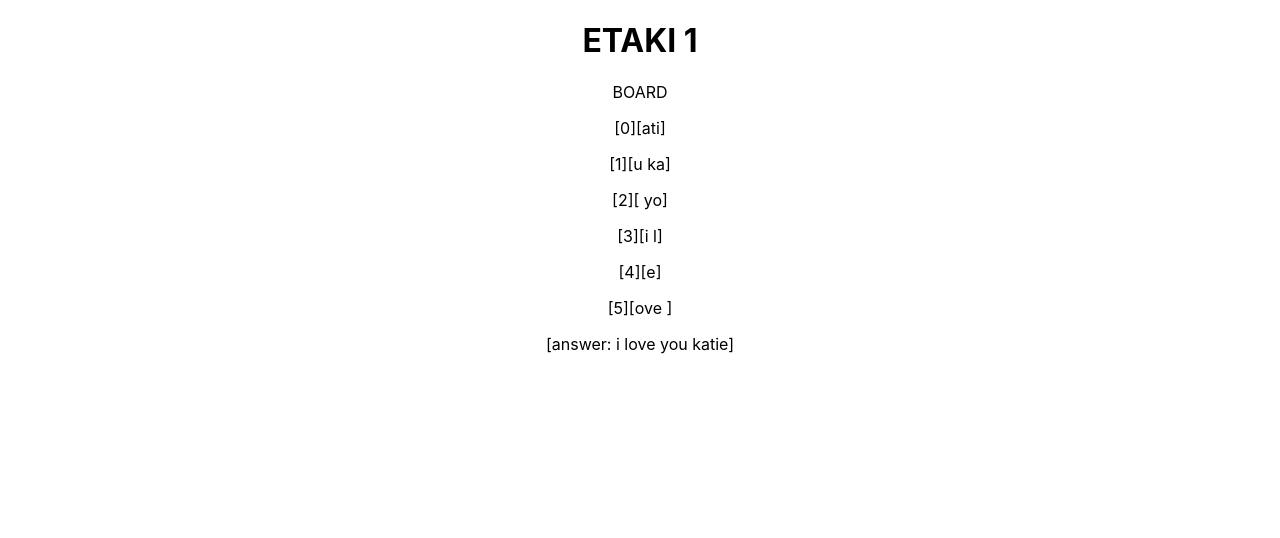
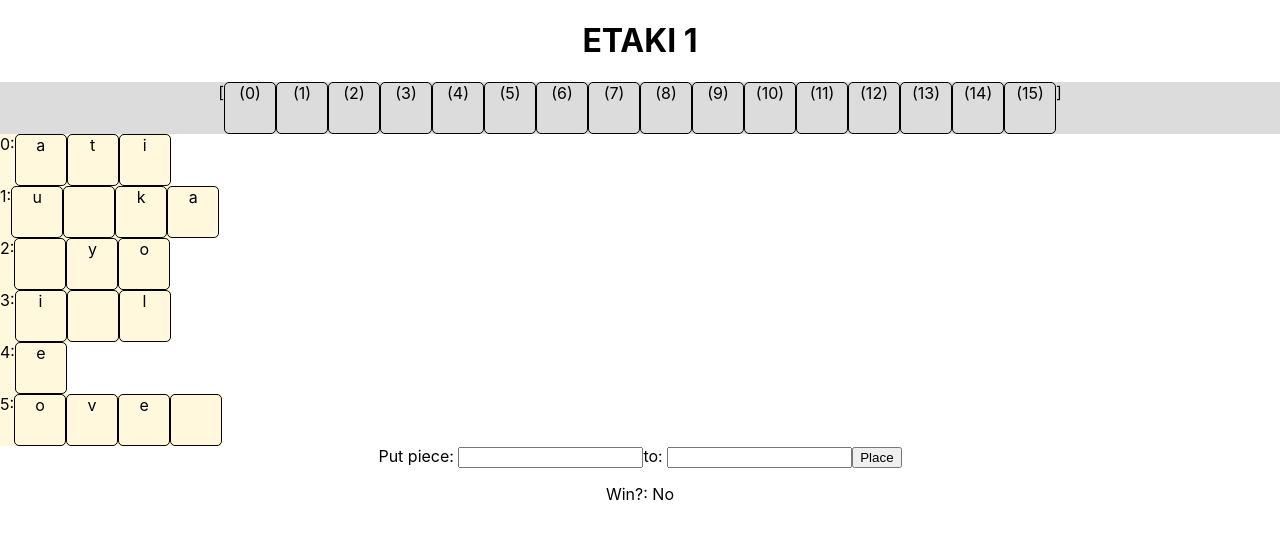
Before and after one commit to joseph-green/etaki, a React (Create React App) app in the folder client/: page / in a window 1280 px wide. Shown: the top 538 px of the page. Built offline with nearby package versions, Linux system fonts and the light colour scheme.

Commit message:
add gameplay

```diff
--- a/client/package.json
+++ b/client/package.json
@@ -7,6 +7,7 @@
     "@testing-library/react": "^12.1.4",
     "@testing-library/user-event": "^13.5.0",
     "react": "^18.0.0",
+    "react-bootstrap": "^2.3.1",
     "react-dom": "^18.0.0",
     "react-scripts": "5.0.0",
     "web-vitals": "^2.1.4"
--- a/client/src/components/App/App.js
+++ b/client/src/components/App/App.js
@@ -1,7 +1,8 @@
-import logo from './logo.svg';
 import './App.css';
 import Board from '../Board/Board'
+import Fragment from '../Fragment/Fragment'
 import React from 'react';
+
 
 
 class App extends React.Component {
@@ -9,21 +10,60 @@ class App extends React.Component {
     constructor(props) {
         super(props)
         this.state = {
-            etaki: this.props.etaki
+            etaki: this.props.etaki,
+            selectedPiece: 0,
+            selectedSlot: 0
         }
+
+        this.handleSelectPiece = this.handleSelectPiece.bind(this)
+        this.handleSelectSlot = this.handleSelectSlot.bind(this)
+        this.handlePlace = this.handlePlace.bind(this)
+        this.state.etaki.clearBoard()
+
+    }
+
+    handleSelectPiece(e) {
+        this.setState({selectedPiece: Number(e.target.value)})
+        console.log("select piece " + Number(e.target.value))
+    }
+
+    handleSelectSlot(e) {
+        this.setState({selectedSlot: Number(e.target.value)})
+        console.log("select slot " + Number(e.target.value))
+    }
+
+    handlePlace(e) {
+        console.log("place")
+        let fragment = this.state.etaki.fragments[this.state.selectedPiece]
+        this.state.etaki.addFragmentToBoard(fragment,this.state.selectedSlot)
+        this.setState({state: this.state})
+
     }
 
     render() {
         let pieceList = this.props.etaki.fragments.map((frag,i) => {
-            return <p>[{i}][{frag.fragment}]</p>
+            if (frag.position < 0) {
+                return <Fragment key={i} frag_number={i} frag={frag}/>
+            }
+            else {
+                return <span></span>
+            }
         });
+
+        let winState = this.state.etaki.complete ? "Yes" : "No";
         console.log(pieceList)
         return [
             <div className="App">
                 <h1>ETAKI {this.state.etaki.puzzle_number}</h1>
-                <Board />
+                <Board board={this.state.etaki.renderBoard()} />
                 {pieceList}
-                <p>[answer: {this.state.etaki.answer}]</p>
+                Put piece: <input onChange={this.handleSelectPiece} type='number' name='fragment'></input>
+                to: <input onChange={this.handleSelectSlot} type='number' name='fragment'></input>
+                <button onClick={this.handlePlace}>Place</button>
+
+
+                <p>Win?: {winState}</p>
+
             </div>
         ]
     }
--- /dev/null
+++ b/client/src/components/Board/Board.css
@@ -0,0 +1,7 @@
+
+.Board {
+    display: flex;
+    min-width: 50%;
+    background-color: gainsboro;
+    justify-content: center;
+}
--- a/client/src/components/Board/Board.js
+++ b/client/src/components/Board/Board.js
@@ -1,11 +1,22 @@
+import './Board.css'
 import React from "react"
+import Tile from '../Tile/Tile'
+
 
 class Board extends React.Component {
 
     render() {
+        let tiles = this.props.board.map((slot, i) => {
+            if (slot == null) {
+                return <Tile letter={'(' + i + ')'}/>
+            }
+            return <Tile letter={slot}/>
+
+        })
         return(
             <div class="Board">
-                <p>BOARD</p>
+
+                [{tiles}]
 
             </div>
         )
--- /dev/null
+++ b/client/src/components/Fragment/Fragment.css
@@ -0,0 +1,6 @@
+
+.Fragment {
+    display: flex;
+    width: fit-content;
+    background-color: cornsilk;
+}
--- /dev/null
+++ b/client/src/components/Fragment/Fragment.js
@@ -0,0 +1,19 @@
+import './Fragment.css'
+import React from "react"
+import Tile from '../Tile/Tile'
+
+class Fragment extends React.Component {
+    render() {
+        let tiles = this.props.frag.fragment.split("").map((slot, i) => {
+
+            return <Tile letter={slot}/>
+
+        })
+        return <div className='Fragment'>
+            {this.props.frag_number}:
+            {tiles}
+        </div>
+    }
+}
+
+export default Fragment
--- /dev/null
+++ b/client/src/components/Tile/Tile.css
@@ -0,0 +1,6 @@
+.tile {
+    width: 50px;
+    height: 50px;
+    border-radius: 5px;
+    border: 1px solid black;
+}
--- /dev/null
+++ b/client/src/components/Tile/Tile.js
@@ -0,0 +1,6 @@
+import './Tile.css'
+function Tile(props) {
+    return <div className='tile'>{props.letter}</div>
+}
+
+export default Tile
--- a/client/src/etaki.js
+++ b/client/src/etaki.js
@@ -1,21 +1,91 @@
 class Etaki {
     constructor(puzzle_number, answer, level) {
         this.puzzle_number = puzzle_number
+        this.complete = false
         this.answer = answer
         this.fragments = createFragments(answer, level)
-        this.board = Array(this.answer.length).fill(null)
 
         console.log(this.fragments)
 
     }
 
+    fragmentFitsOnBoard(fragment, i) {
+
+        for (const frag of this.fragments) {
+            if (frag === fragment) {
+                continue
+            }
+            else if (frag.position < 0 || frag.position + frag.fragment.length < i || i + fragment.length < frag.position) {
+                continue
+            }
+            else {
+                for (let j = 0; j < fragment.length; j++) {
+                    if (j + (i - frag.position) < 0 || j + (i - frag.position) >= frag.fragment.len) {
+                        continue
+                    }
+                    else if (frag.fragment[j + (i - frag.position)] !== fragment[j]) {
+                        console.log(frag.fragment[j + (i - frag.position)] + " does not eq " + fragment[j])
+                        return false
+                    }
+                }
+            }
+        }
+        return true
+    }
+
     addFragmentToBoard(fragment, i) {
-        if (!this.fragment.includes(fragment)) {
+        if (!this.fragments.includes(fragment)) {
             throw new Error("fragment does not exist")
         }
+        else if (!this.fragmentFitsOnBoard(fragment,i)) {
+            return
+        }
 
-        this.board[i] = fragment
+        fragment.position = i
 
+        if (this.isWin()) {
+            this.complete = true
+        }
+
+    }
+
+    isWin() {
+
+        // all fragments are placed on board
+        for (let i = 0; i < this.fragments.length; i++) {
+            if (this.fragments[i].position < 0) {
+                return false
+            }
+        }
+
+        // the boards result is the same as the answer
+        if (this.renderBoard().join("") !== this.answer) {
+            return false
+        }
+
+        return true
+    }
+
+    clearBoard() {
+        for (let i = 0; i < this.fragments.length; i++) {
+            this.fragments[i].position = -1
+        }
+    }
+
+    renderBoard() {
+        let board = Array(this.answer.length).fill(null)
+        for (const fragment of this.fragments) {
+            if (fragment.position < 0) {
+                continue;
+            }
+            for (let i = 0; i < fragment.fragment.length; i++) {
+                if (board[fragment.position + i] == null) {
+                    board[fragment.position + i] = fragment.fragment[i]
+                }
+            }
+
+        }
+        return board
     }
 }
 
```
